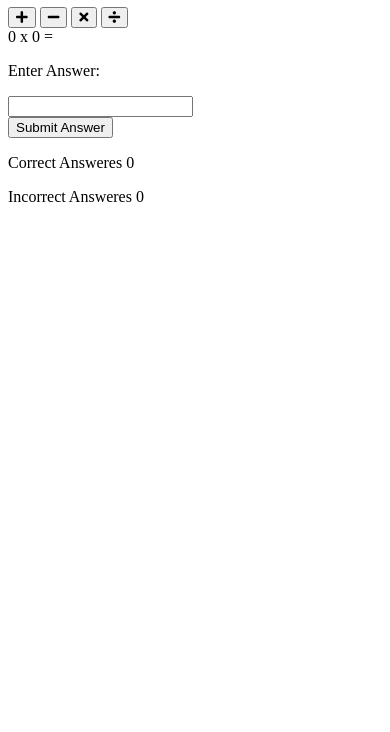
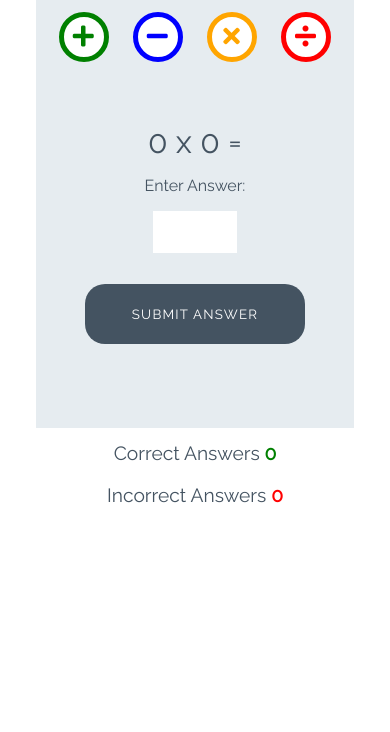
Before and after one commit to Bigkaboon/love-maths, a plain HTML site: page index.html in a window 390 px wide. Shown: the part 112-844 px from the top of the page. Drawn offline with Linux system fonts and the light colour scheme.

Commit message:
set up structure of game functions

```diff
--- a/assets/css/style.css
+++ b/assets/css/style.css
@@ -0,0 +1,246 @@
+/* --------- Global style */
+
+body {
+    background-color: white;
+    font-family: "Raleway", sans-serif;
+    color: #445361;
+    text-align: center;
+}
+
+/* --------- Heading */
+
+.heading {
+    text-align: center;
+    font-size: 2.5rem;
+}
+
+.logo {
+    height: 40px;
+    padding-right: 5px;
+}
+
+/* --------- Game layout */
+
+.game-area {
+    background-color: #E6ECF0;
+    box-sizing: border-box;
+    width: 85%;
+    height: 65vh;
+    max-height: 450px;
+    max-width: 830px;
+    margin-left: auto;
+    margin-right: auto;
+    padding: 1%;
+}
+
+.question-area {
+    width: 50%;
+    font-size: 2rem;
+    margin: auto;
+    padding: 50px 0;
+}
+
+.question-area span {
+    padding: 0 15px;
+}
+
+.score-area {
+    margin: 5px auto;
+    width: 60%;
+    font-size: 1.2rem;
+}
+
+.controls-area {
+    width: 85%;
+    margin: 30px auto;
+}
+
+#score {
+    color: green;
+    font-weight: bold;
+}
+
+#incorrect {
+    color: red;
+    font-weight: bold;
+}
+
+.answer-message {
+    display: none;
+    font-size: 1rem;
+}
+
+#answer-box {
+    border: none;
+    color: #445361;
+    display: inline-block;
+    height: 40px;
+    width: 80px;
+    font-size: 1.2rem;
+}
+
+.scores {
+    display: inline-block;
+    padding: 25px;
+}
+
+/* --------- Buttons */
+
+.btn {
+    width: 220px;
+    height: 60px;
+    font-family: "Raleway", sans-serif;
+    text-transform: uppercase;
+    letter-spacing: 1.2px;
+    color: white;
+}
+
+.btn:focus {
+    outline: none;
+}
+
+.btn--big {
+    padding-top: 10px;
+    border-radius: 50%;
+    background-color: white;
+    border: 10px solid;
+    width: 100px;
+    height: 100px;
+    font-size: 3.2rem;
+    margin: 0 30px;
+    transition: all 0.5s;
+}
+
+.btn--blue {
+    border-color: blue;
+    color: blue;
+}
+
+.btn--blue:active,
+.btn--blue:hover {
+    background-color: darkblue;
+    color: white;
+}
+
+.btn--orange {
+    border-color: orange;
+    color: orange;
+}
+
+.btn--orange:active,
+.btn--orange:hover {
+    background-color: darkorange;
+    color: white;
+}
+
+.btn--red {
+    border-color: red;
+    color: red;
+}
+
+.btn--red:active,
+.btn--red:hover {
+    background-color: darkred;
+    color: white;
+}
+
+.btn--green {
+    border-color: green;
+    color: green;
+}
+
+.btn--green:active,
+.btn--green:hover {
+    background-color: darkgreen;
+    color: white;
+}
+
+.btn--gray {
+    margin-top: 25px;
+    background-color: #445361;
+    border: 1px transparent;
+    border-radius: 20px;
+}
+
+.btn--gray:active,
+.btn--gray:hover {
+    background-color: #0d1013;
+}
+
+/* --------- Media queries */
+
+@media (max-width: 414px) {
+    .controls-area {
+        width: 100%;
+    }
+
+    .btn--big {
+        margin: 0 10px;
+        padding: 5px;
+        border: 5px solid;
+        width: 50px;
+        height: 50px;
+        font-size: 1.5rem;
+    }
+
+    .btn--big::after {
+        font-size: 0.6rem;
+        left: -0.7rem;
+    }
+
+    .question-area {
+        padding: 10% 0;
+        width: 100%;
+    }
+
+    .question-area span {
+        padding: 0;
+    }
+
+    .answer-message {
+        display: block;
+    }
+
+    #answer-box {
+        display: block;
+        margin: 0 auto;
+    }
+
+    .btn--gray {
+        margin-top: 0;
+    }
+
+    .score-area {
+        width: 100%;
+    }
+
+    .scores {
+        margin: 0.5em auto;
+        display: block;
+        padding: 5px;
+    }
+
+    .heading {
+        font-size: 2rem;
+    }
+}
+
+@media (max-width: 320px) {
+    .game-area {
+        height: 70vh;
+    }
+
+    .controls-area {
+        width: 75%;
+        margin: 10px auto;
+    }
+
+    .btn--big {
+        margin: 10px 10px;
+    }
+
+    .question-area {
+        padding: 10px 0;
+    }
+
+}
--- a/assets/js/script.js
+++ b/assets/js/script.js
@@ -0,0 +1,31 @@
+function runGame() {
+
+}
+
+function checkAnswe() {
+
+}
+
+function calculateCorrectAnswer() {
+
+}
+
+function incrementScore() {
+
+}
+
+function incrementWrongAnswer() {
+
+}
+
+function displayAdditionQuestion() {
+
+}
+
+function displaySubtractQuestion() {
+
+}
+
+function displayMultiplyQuestion() {
+
+}
--- a/index.html
+++ b/index.html
@@ -2,19 +2,27 @@
 <html lang="en">
   <head>
     <meta charset="UTF-8" />
-    <meta http-equiv="X-UA-Compatible" content="IE=edge" />
     <meta name="viewport" content="width=device-width, initial-scale=1.0" />
+
     <!-- font awesome and google fonts -->
-    <link rel="stylesheet" href="https://use.fontawesome.com/releases/v5.7.2/css/all.css"
-        integrity="sha384-fnmOCqbTlWIlj8LyTjo7mOUStjsKC4pOpQbqyi7RrhN7udi9RwhKkMHpvLbHG9Sr" crossorigin="anonymous" />
-    <link href="https://fonts.googleapis.com/css?family=Raleway%7CRighteous" rel="stylesheet" />
+    <link
+      rel="stylesheet"
+      href="https://use.fontawesome.com/releases/v5.7.2/css/all.css"
+      integrity="sha384-fnmOCqbTlWIlj8LyTjo7mOUStjsKC4pOpQbqyi7RrhN7udi9RwhKkMHpvLbHG9Sr"
+      crossorigin="anonymous"
+    />
+    <link
+      href="https://fonts.googleapis.com/css?family=Raleway%7CRighteous"
+      rel="stylesheet"
+    />
 
     <link rel="stylesheet" href="assets/css/style.css" />
     <title>Document</title>
   </head>
+
   <body>
     <h1 class="heading">
-        <img class="logo" src="assets/images/logo.png" alt="logo"> Love Maths
+      <img class="logo" src="assets/images/logo.png" alt="logo" /> Love Maths
     </h1>
 
     <div class="game-area">
@@ -37,17 +45,16 @@
         <span id="operator">x</span>
         <span id="operand2">0</span>
         <span>=</span>
-            <p class="answe-message">Enter Answer:</p>
-            <input type="number" id="answer-box">
+        <p class="answer-message">Enter Answer:</p>
+        <input id="answer-box" type="number" />
       </div>
-        <button class="btn btn-gray">Submit Answer</button>
+      <button class="btn btn--gray">Submit Answer</button>
     </div>
 
     <div class="score-area">
-        <p class="scores">Correct Answeres <span id="score">0</span></p>
-        <p class="scores">Incorrect Answeres <span id="incorrect">0</span></p>
+      <p class="scores">Correct Answers <span id="score">0</span></p>
+      <p class="scores">Incorrect Answers <span id="incorrect">0</span></p>
     </div>
-
 
     <script src="assets/js/script.js"></script>
   </body>
```
Lines whose indentation alone changed are shown as unchanged.
